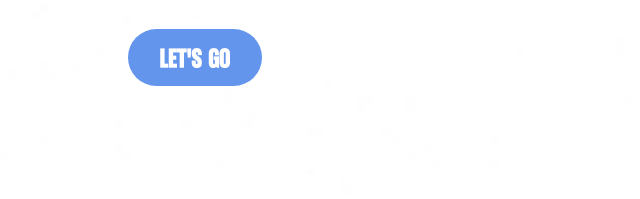
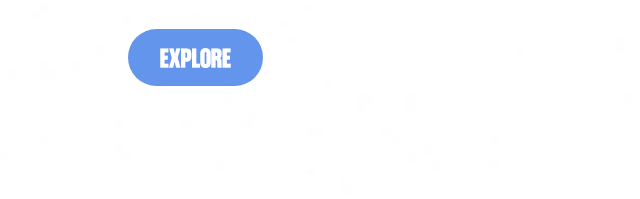
Before and after one commit to fruim/portfolio, a plain HTML site: page index.html in a window 1280 px wide. Shown: the part 472-671 px from the top of the page, 0-640 px from the left. Drawn offline with Linux system fonts and the light colour scheme.

Commit message:
Update index.html

```diff
--- a/index.html
+++ b/index.html
@@ -38,7 +38,7 @@
                 </span>
             </p>
             <p class="intro">Welcome! Take a look around to learn more about my background, projects, and the creative pursuits I'm passionate about.</p>
-            <a href="#about" class="btn">LET'S GO</a>
+            <a href="#about" class="btn">Explore</a>
         </div>
     </section>
 
```
